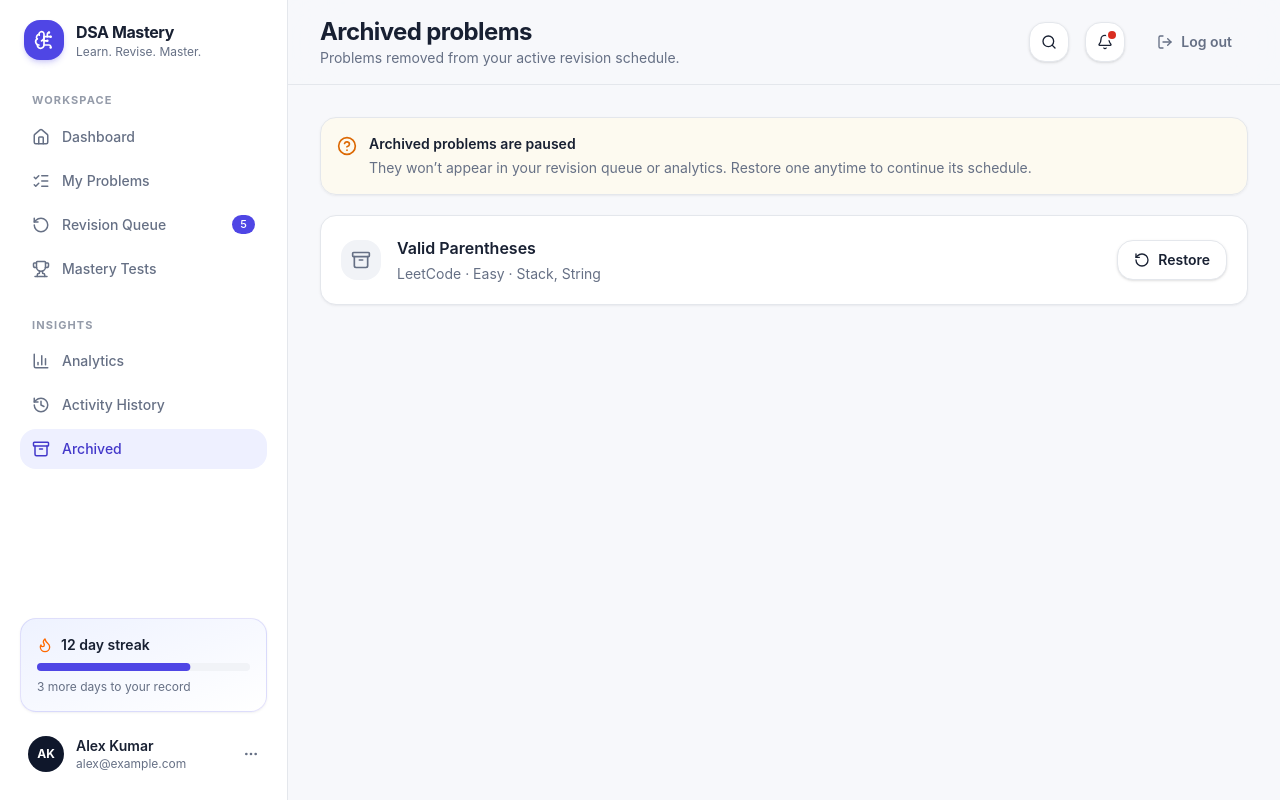
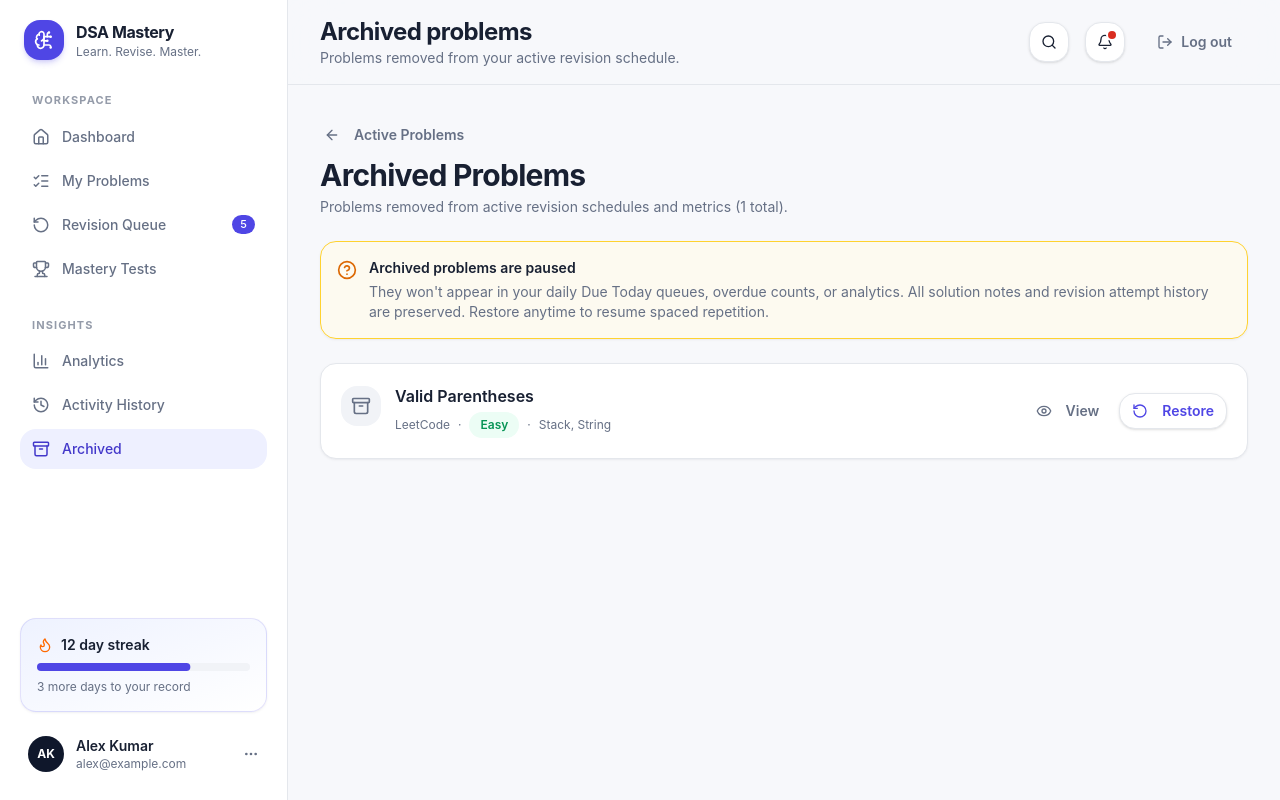
Before and after one commit to PranayKallepu/dsa-revision-tracker, a Next.js app: page /archived in a window 1280 px wide. Built offline with nearby package versions, Linux system fonts and the light colour scheme.

Commit message:
feat(problems): add archive and restore functionality

```diff
--- a/src/app/(app)/archived/page.tsx
+++ b/src/app/(app)/archived/page.tsx
@@ -1,9 +1,11 @@
 "use client"
 
 import { ArchiveView } from "@/features/archive"
+
 import { useProblems } from "@/hooks"
 
 export default function ArchivedPage() {
   const { items, restoreProblem } = useProblems()
+
   return <ArchiveView items={items} restore={restoreProblem} />
 }
--- a/src/features/archive/components/archive-view.tsx
+++ b/src/features/archive/components/archive-view.tsx
@@ -1,5 +1,9 @@
-import { Archive, CircleHelp, RotateCcw } from "lucide-react"
-import { Button, Card } from "@/components/ui"
+"use client" /* Header and Back Link */ /* Info Card */ /* List Card */
+
+import Link from "next/link"
+import { Archive, ArrowLeft, CircleHelp, Eye, RotateCcw } from "lucide-react"
+import { Badge, Button, Card } from "@/components/ui"
+import { DifficultyBadge } from "@/components/shared/difficulty-badge"
 import type { Problem } from "@/types/problem"
 
 export interface ArchiveViewProps {
@@ -9,47 +13,119 @@ export interface ArchiveViewProps {
 
 export function ArchiveView({ items, restore }: ArchiveViewProps) {
   const archived = items.filter((p) => p.status === "Archived")
+
   return (
-    <div className="space-y-5">
-      <Card className="flex items-start gap-3 bg-amber-50/70 p-4">
+    <div className="space-y-6">
+      {}
+      <div className="flex flex-col justify-between gap-4 sm:flex-row sm:items-center">
+        <div>
+          <div className="flex items-center gap-2">
+            <Button
+              variant="ghost"
+              size="sm"
+              asChild
+              className="-ml-2 text-muted-foreground"
+            >
+              <Link href="/problems">
+                <ArrowLeft className="size-4 mr-1.5" />
+                Active Problems
+              </Link>
+            </Button>
+          </div>
+          <h1 className="mt-1 text-2xl font-bold tracking-tight text-foreground sm:text-3xl">
+            Archived Problems
+          </h1>
+          <p className="mt-1 text-sm text-muted-foreground">
+            Problems removed from active revision schedules and metrics (
+            {archived.length} total).
+          </p>
+        </div>
+      </div>
+
+      {}
+      <Card className="flex items-start gap-3 border-amber-300 bg-amber-50/70 p-4 dark:bg-amber-950/20">
         <CircleHelp className="mt-0.5 size-5 shrink-0 text-warning" />
         <div>
-          <div className="text-sm font-semibold">
+          <div className="text-sm font-semibold text-foreground">
             Archived problems are paused
           </div>
-          <div className="mt-1 text-sm text-muted-foreground">
-            They won’t appear in your revision queue or analytics. Restore one
-            anytime to continue its schedule.
+          <div className="mt-1 text-xs text-muted-foreground sm:text-sm">
+            They won't appear in your daily Due Today queues, overdue counts, or
+            analytics. All solution notes and revision attempt history are
+            preserved. Restore anytime to resume spaced repetition.
           </div>
         </div>
       </Card>
+
+      {}
       <Card className="overflow-hidden">
-        {archived.length ? (
+        {archived.length > 0 ? (
           <div className="divide-y">
             {archived.map((p) => (
               <div
                 key={p.id}
-                className="flex flex-col gap-4 p-5 sm:flex-row sm:items-center"
+                className="flex flex-col gap-4 p-5 sm:flex-row sm:items-center justify-between hover:bg-muted/30 transition-colors"
               >
-                <div className="flex size-10 items-center justify-center rounded-xl bg-muted text-muted-foreground">
-                  <Archive className="size-5" />
-                </div>
-                <div className="flex-1">
-                  <div className="font-semibold">{p.title}</div>
-                  <div className="mt-1 text-sm text-muted-foreground">
-                    {p.platform} · {p.difficulty} · {p.topics.join(", ")}
+                <div className="flex items-start gap-3.5">
+                  <div className="flex size-10 items-center justify-center rounded-xl bg-muted text-muted-foreground shrink-0 mt-0.5">
+                    <Archive className="size-5" />
+                  </div>
+                  <div>
+                    <Link
+                      href={`/problems/${p.id}`}
+                      className="font-semibold text-foreground hover:text-primary transition-colors line-clamp-1"
+                    >
+                      {p.title}
+                    </Link>
+                    <div className="mt-1 flex flex-wrap items-center gap-2 text-xs text-muted-foreground">
+                      <span>{p.platform || "Platform"}</span>
+                      <span>·</span>
+                      <DifficultyBadge value={p.difficulty} />
+                      {p.topics?.length > 0 && (
+                        <>
+                          <span>·</span>
+                          <span className="truncate max-w-xs">
+                            {p.topics.join(", ")}
+                          </span>
+                        </>
+                      )}
+                    </div>
                   </div>
                 </div>
-                <Button variant="outline" onClick={() => restore(p.id)}>
-                  <RotateCcw className="size-4" />
-                  Restore
-                </Button>
+
+                <div className="flex items-center gap-2 self-end sm:self-center">
+                  <Button variant="ghost" size="sm" asChild>
+                    <Link href={`/problems/${p.id}`}>
+                      <Eye className="size-4 mr-1.5" />
+                      View
+                    </Link>
+                  </Button>
+                  <Button
+                    variant="outline"
+                    size="sm"
+                    onClick={() => restore(p.id)}
+                    className="text-primary hover:text-primary"
+                  >
+                    <RotateCcw className="size-4 mr-1.5" />
+                    Restore
+                  </Button>
+                </div>
               </div>
             ))}
           </div>
         ) : (
-          <div className="p-12 text-center text-muted-foreground">
-            No archived problems.
+          <div className="flex flex-col items-center justify-center p-12 text-center text-muted-foreground">
+            <Archive className="size-10 stroke-1 text-muted-foreground/60" />
+            <h3 className="mt-3 text-base font-semibold text-foreground">
+              No archived problems
+            </h3>
+            <p className="mt-1 max-w-sm text-xs text-muted-foreground">
+              When you archive problems from your active list, they will appear
+              here safely stored.
+            </p>
+            <Button variant="outline" size="sm" asChild className="mt-5">
+              <Link href="/problems">Go to Problems</Link>
+            </Button>
           </div>
         )}
       </Card>
```
